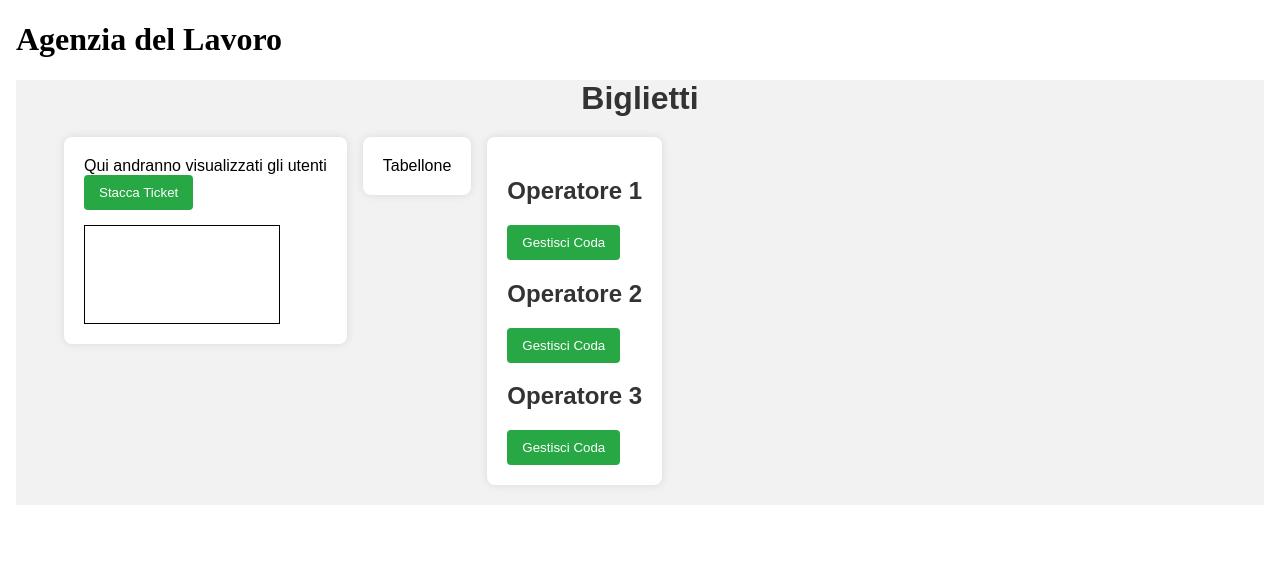
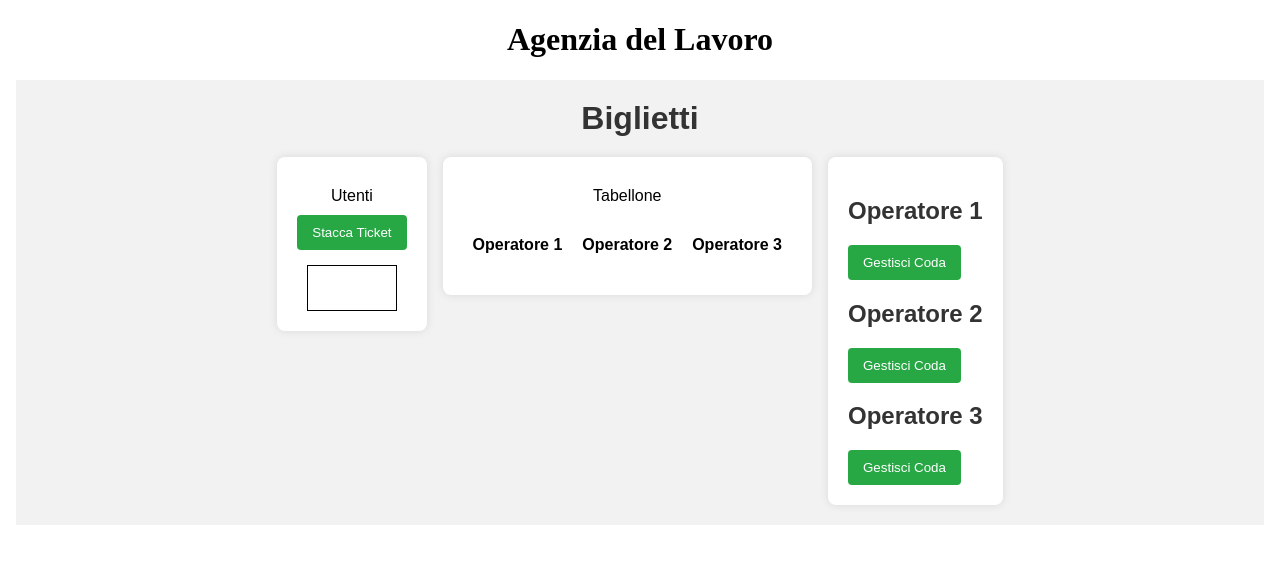
Before and after one commit to Tiberiu05/Agenzia-del-Lavoro, an Angular app: page / in a window 1280 px wide. Shown: the top 564 px of the page. Built offline with nearby package versions, Linux system fonts and the light colour scheme.

Commit message:
Inserito 3 Operatori ed effettuato qualche modifica all'HTML/CSS

```diff
--- a/src/app/app.component.css
+++ b/src/app/app.component.css
@@ -0,0 +1,4 @@
+h1
+{
+    text-align: center;
+}
--- a/src/app/biglietti/biglietti.component.css
+++ b/src/app/biglietti/biglietti.component.css
@@ -10,6 +10,7 @@ body {
 }
 .pagina {
     display: flex;
+    justify-content: center;
     width: 90vw;
     margin: auto;
     gap: 1rem;
@@ -18,9 +19,9 @@ body {
 h1 {
     color: #333;
     text-align: center;
-    margin: 20px 0;
+    margin: 20px 0px;
+    padding-top: 20px;
 }
-
 
 .utenti {
     background-color: #fff;
@@ -28,6 +29,12 @@ h1 {
     border-radius: 8px;
     box-shadow: 0 0 10px rgba(0, 0, 0, 0.1);
     margin-bottom: 20px;
+}
+
+.utenti > p
+{
+    text-align: center;
+    padding: 10px;
 }
 
 button {
@@ -43,6 +50,8 @@ button {
     border: 1px solid black;
     width: 80%;
     margin-top: 15px;
+    margin-left: auto;
+    margin-right: auto;
     aspect-ratio: 2/1;
     display: grid;
     justify-content: center;
@@ -56,6 +65,23 @@ button {
     border-radius: 8px;
     box-shadow: 0 0 10px rgba(0, 0, 0, 0.1);
     margin-bottom: 20px;
+}
+
+.tabellone > p
+{
+    text-align: center;
+    padding: 10px;
+}
+
+.coda
+{
+    display: flex;
+    flex-direction: row;
+}
+
+.coda div
+{
+    margin: 0px 10px 0px 10px;
 }
 
 .coda p {
--- a/src/app/biglietti/biglietti.component.html
+++ b/src/app/biglietti/biglietti.component.html
@@ -9,9 +9,9 @@
 <body>
     <h1>Biglietti</h1>
         <div class="pagina">
-            <section>
+            <section class="s1">
                 <div class="utenti">
-                    <p>Qui andranno visualizzati gli utenti</p>
+                    <p>Utenti</p>
                     <!-- Qui metterò il bottone -->
                     <button (click)="staccaTicket()">Stacca Ticket</button>
 
@@ -23,34 +23,57 @@
             </section>
 
 
-            <section>
+            <section class="s2">
                 <div class="tabellone">
                     <p>Tabellone</p>
 
                     <div class="coda">
-                        <p *ngFor="let ticket of tabellone">
-                            {{ticket}}
-                            <!-- Qui dentro ci starà il ciclo foreach per ciclare i ticket -->
-                        </p>
+                        <div>
+                            <h4>Operatore 1</h4>
+                            <p *ngFor="let ticket of operatore1">
+                                {{ticket}}
+                            </p>
+                        </div>
+                        <div>
+                            <h4>Operatore 2</h4>
+                            <p *ngFor="let ticket of operatore2">
+                                {{ticket}}
+                            </p>
+                        </div>
+                        <div>
+                            <h4>Operatore 3</h4>
+                            <p *ngFor="let ticket of operatore3">
+                                {{ticket}}
+                            </p>
+                        </div>
                     </div>
                 </div>
             </section>
 
-            <section>
+            <section class="s3">
                 <div class="operatore">
                     <div class="operatore1">
                         <h2>Operatore 1</h2>
-                        <button (click)="gestisciCoda()">Gestisci Coda</button>
+                        <button
+                            (click)="gestisciCoda('operatore1')">
+                            Gestisci Coda
+                        </button>
                     </div>
 
                     <div class="operatore2">
                         <h2>Operatore 2</h2>
-                        <button (click)="gestisciCoda()">Gestisci Coda</button>
+                        <button
+                            (click)="gestisciCoda('operatore2')">
+                            Gestisci Coda
+                        </button>
                     </div>
 
                     <div class="operatore3">
                         <h2>Operatore 3</h2>
-                        <button (click)="gestisciCoda()">Gestisci Coda</button>
+                        <button
+                            (click)="gestisciCoda('operatore3')">
+                            Gestisci Coda
+                        </button>
                     </div>
                 </div>
             </section>
--- a/src/app/biglietti/biglietti.component.ts
+++ b/src/app/biglietti/biglietti.component.ts
@@ -7,28 +7,35 @@ import { Component } from '@angular/core';
   styleUrls: ['./biglietti.component.css']
 })
 
+
+
 export class BigliettiComponent
 {
-/* Definisco l'array di tipo String*/
-tabellone:String[]=[];
-coda:String[]=[];
+  coda: string[] = [];
+  operatore1: string[] = [];
+  operatore2: string[] = [];
+  operatore3: string[] = [];
 
   ultimoTicket=0;
   ultimoTicketFormattato='';
-elementiMaxTabellone=8;
+  elementiMaxOperatore=2;
 
-staccaTicket(){
+// ==================================================
+
+  staccaTicket()
+  {
     if(this.ultimoTicket < 100)
       this.ultimoTicket++;
     else
       this.ultimoTicket = 1;
 
-this.generaTiketFormattato();
+    this.generaTicketFormattato();
     this.aggiungiTicketCoda();
     console.log(this.coda);
   }
 
-private generaTiketFormattato(){
+  private generaTicketFormattato()
+  {
     let res= this.ultimoTicket.toString();
     if(this.ultimoTicket<10){
       res='00'+res
@@ -38,22 +45,54 @@ private generaTiketFormattato(){
     this.ultimoTicketFormattato=res;
   }
 
-private aggiungiTicketCoda(){
+  private aggiungiTicketCoda()
+  {
     this.coda.push(this.ultimoTicketFormattato);
-
   }
 
-gestisciCoda(){
+// ==================================================
+
+  gestisciCoda(operatore : string)
+  {
     const primoElementoCoda=this.coda.shift();
 
-  if(primoElementoCoda!==undefined){
-    this.tabellone.unshift(primoElementoCoda);
+    switch(operatore)
+    {
+      case "operatore1" :
+      if(primoElementoCoda!==undefined)
+      {
+        this.operatore1.unshift(primoElementoCoda);
+      }
 
+      if(this.operatore1.length>= this.elementiMaxOperatore)
+      {
+        this.operatore1.splice(this.elementiMaxOperatore)
       }
-  if(this.tabellone.length>= this.elementiMaxTabellone){
-    this.tabellone.splice(this.elementiMaxTabellone)
+      break;
+
+      case "operatore2" :
+      if(primoElementoCoda!==undefined)
+      {
+        this.operatore2.unshift(primoElementoCoda);
+      }
+
+      if(this.operatore2.length>= this.elementiMaxOperatore)
+      {
+        this.operatore2.splice(this.elementiMaxOperatore)
+      }
+      break;
+
+      case "operatore3" :
+      if(primoElementoCoda!==undefined)
+      {
+        this.operatore3.unshift(primoElementoCoda);
+      }
+
+      if(this.operatore3.length>= this.elementiMaxOperatore)
+      {
+        this.operatore3.splice(this.elementiMaxOperatore)
+      }
+      break;
     }
   }
-
-
 }
```
Lines whose indentation alone changed are shown as unchanged.
